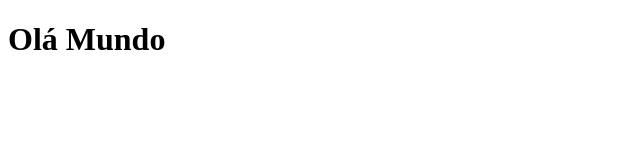
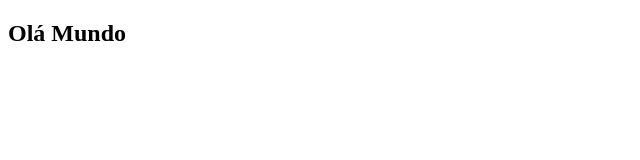
Before and after one commit to engsoft-ifal/primeira-atividade-de-teste-leofernandesmo, a plain HTML site: page index.html in a window 1280 px wide. Shown: the whole page, without its empty margins (0-640 px from the left). Drawn offline with Linux system fonts and the light colour scheme.

Commit message:
Erro por trocar h1 por h2

```diff
--- a/index.html
+++ b/index.html
@@ -6,6 +6,6 @@
     <title>Document</title>
 </head>
 <body>
-    <h1>Olá Mundo</h1>
+    <h2>Olá Mundo</h2>
 </body>
 </html>
```
